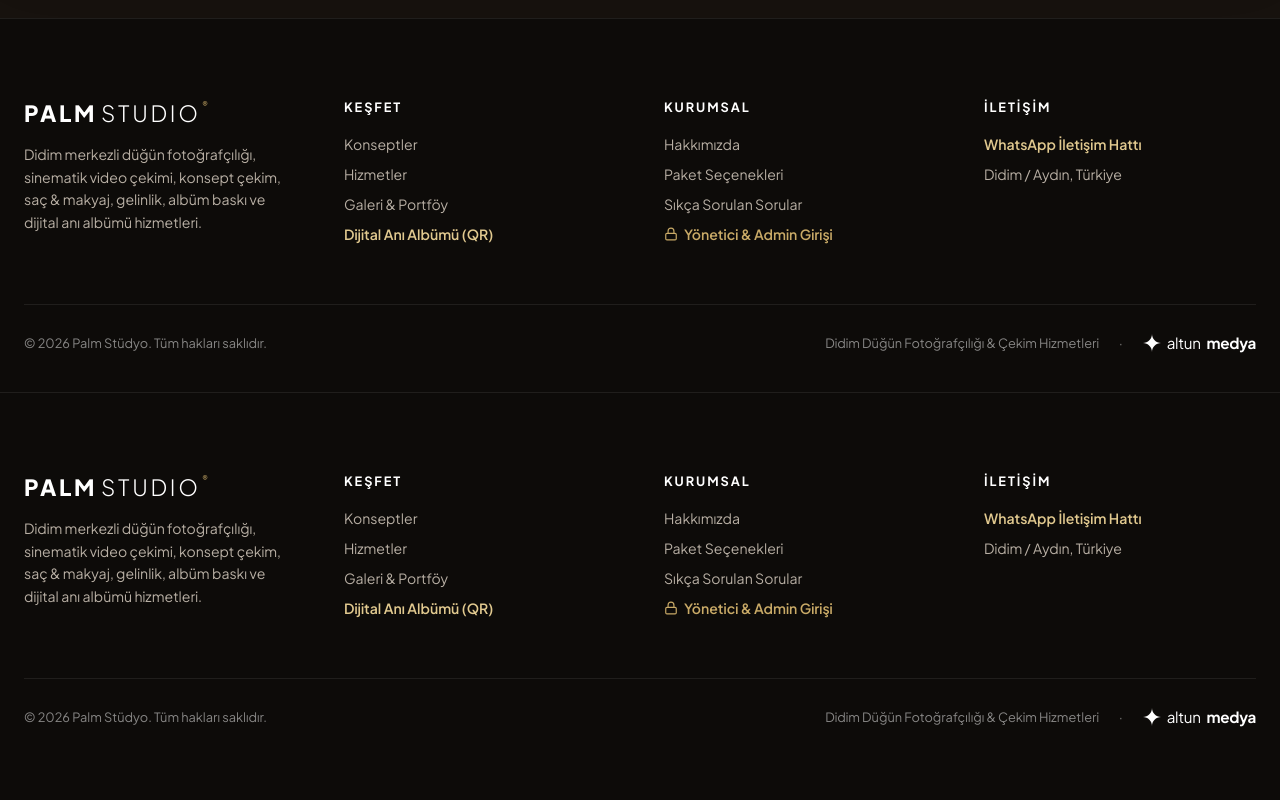
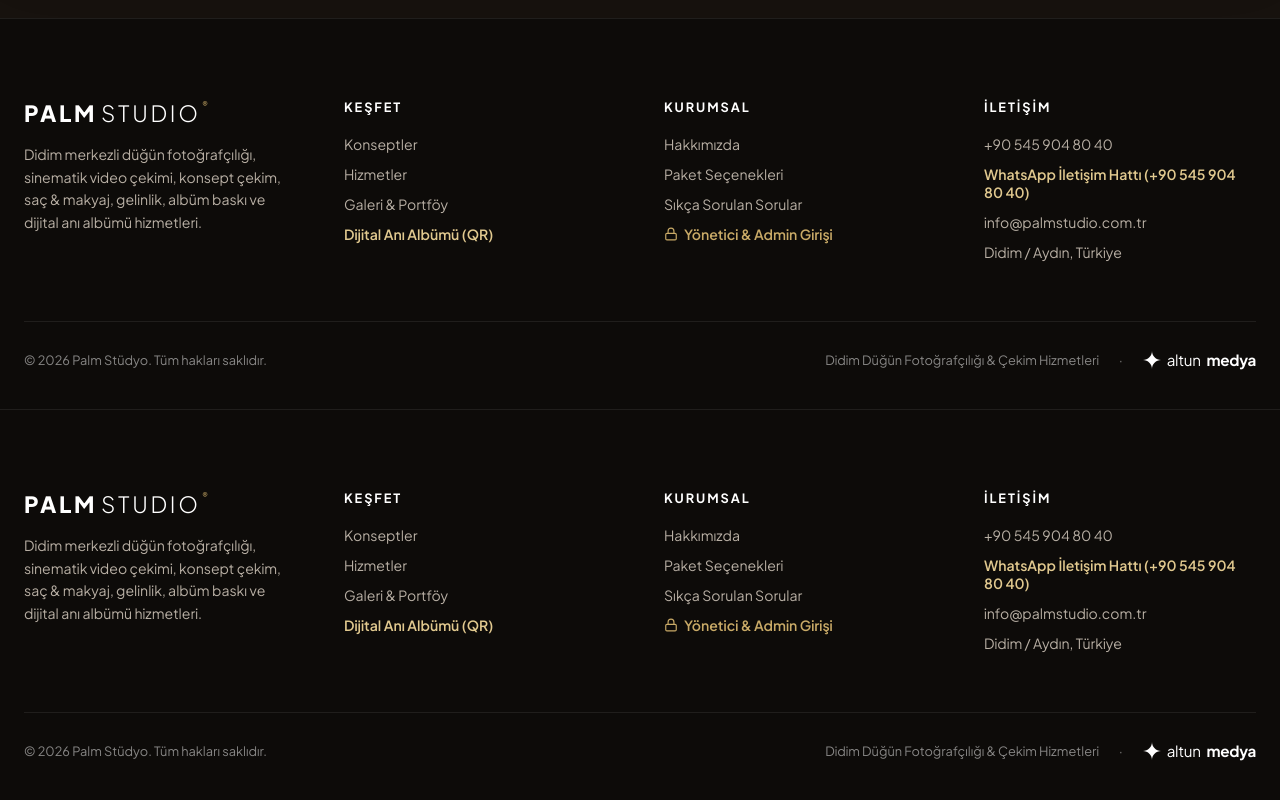
Before and after one commit to coskunmuhammed/anipaylas, a Next.js app: page / in a window 1280 px wide. Shown: the part 10118-10918 px from the top of the page. Before the commit the page ends 10884 px from the top, so only its background shows below. Built offline with nearby package versions, Linux system fonts and the light colour scheme; no server answers; the database is empty; a web font is replaced by a local one.

Commit message:
fix(contact): update default phone and WhatsApp contact number to +90 545 904 80 40

```diff
--- a/src/components/palm/PalmFooter.tsx
+++ b/src/components/palm/PalmFooter.tsx
@@ -85,9 +85,13 @@ export default function PalmFooter() {
           </h4>
           <ul style={{ listStyle: 'none', display: 'flex', flexDirection: 'column', gap: '12px' }}>
             {siteConfig.phone && (
-              <li><a href={`tel:${siteConfig.phone}`} style={{ color: 'var(--palm-muted)' }}>{siteConfig.phone}</a></li>
+              <li><a href={`tel:${siteConfig.phone.replace(/[^\d+]/g, '')}`} style={{ color: 'var(--palm-muted)' }}>{siteConfig.phone}</a></li>
             )}
-            <li><a href={whatsappLink} target="_blank" rel="noopener noreferrer" style={{ color: 'var(--palm-gold-light)', fontWeight: 600 }}>WhatsApp İletişim Hattı</a></li>
+            <li>
+              <a href={whatsappLink} target="_blank" rel="noopener noreferrer" style={{ color: 'var(--palm-gold-light)', fontWeight: 600 }}>
+                WhatsApp İletişim Hattı (+90 545 904 80 40)
+              </a>
+            </li>
             {siteConfig.email && (
               <li><a href={`mailto:${siteConfig.email}`} style={{ color: 'var(--palm-muted)' }}>{siteConfig.email}</a></li>
             )}
--- a/src/config/site.ts
+++ b/src/config/site.ts
@@ -17,12 +17,12 @@ export const siteConfig = {
   logo: '/brand/palm-studio-logo.svg',
 
   // Public contact information
-  phone: process.env.NEXT_PUBLIC_PHONE || '',
-  email: process.env.NEXT_PUBLIC_CONTACT_EMAIL || '',
+  phone: process.env.NEXT_PUBLIC_PHONE || '+90 545 904 80 40',
+  email: process.env.NEXT_PUBLIC_CONTACT_EMAIL || 'info@palmstudio.com.tr',
   instagramUsername: process.env.NEXT_PUBLIC_INSTAGRAM_USERNAME || 'palmstudio',
   instagramUrl: `https://instagram.com/${process.env.NEXT_PUBLIC_INSTAGRAM_USERNAME || 'palmstudio'}`,
 
-  rawWhatsAppNumber: process.env.NEXT_PUBLIC_WHATSAPP_NUMBER || '905550000000',
+  rawWhatsAppNumber: process.env.NEXT_PUBLIC_WHATSAPP_NUMBER || '905459048040',
   get whatsappNumber() {
     return normalizeWhatsAppNumber(this.rawWhatsAppNumber);
   },
```
